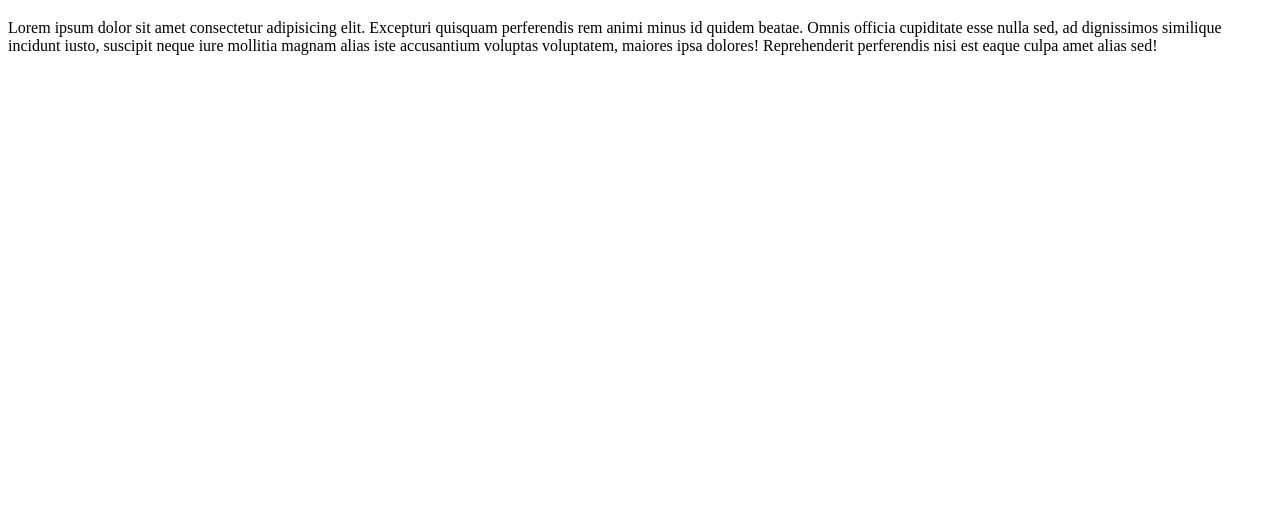
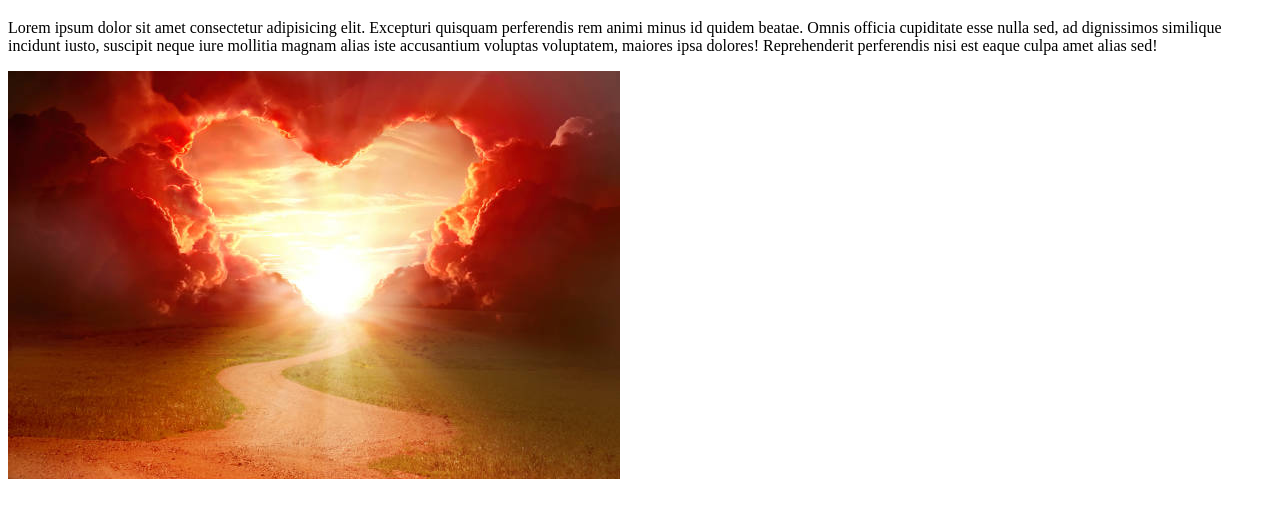
Before and after one commit to tmaygon609/ejercicioVersionado, a plain HTML site: page index.html in a window 1280 px wide. Shown: the part 61-578 px from the top of the page. Drawn offline with Linux system fonts and the light colour scheme.

```diff
--- a/index.html
+++ b/index.html
@@ -16,6 +16,7 @@
       culpa amet alias sed!
     </p>
 
+    <img src="1.jpg" alt="foto">
 
   </body>
 </html>
```
Also changed, not shown: 1.jpg (added).
